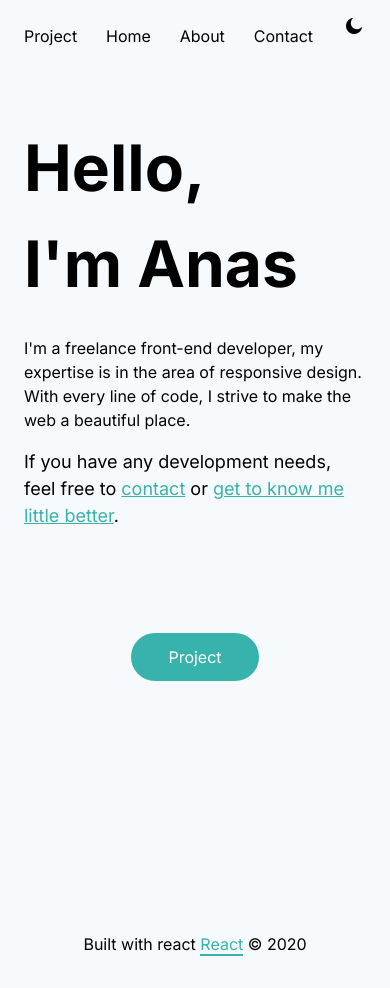
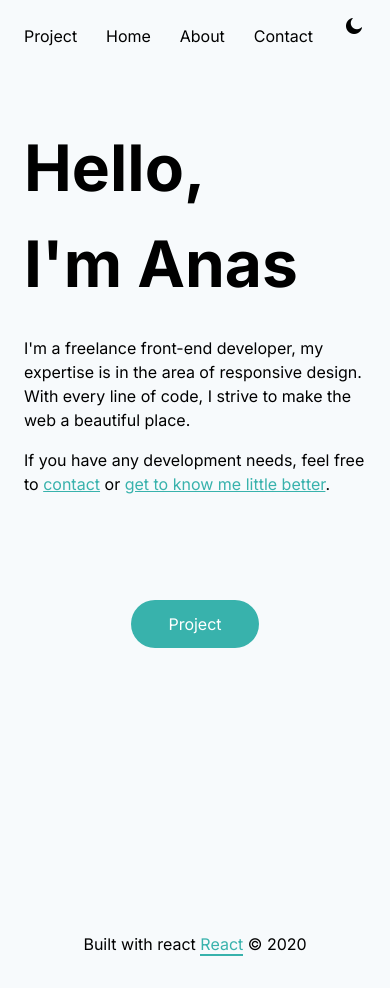
Before and after one commit to anas283/portfolio-site, a React (Create React App) app: page / in a window 390 px wide. Built offline with nearby package versions, Linux system fonts and the light colour scheme.

Commit message:
fix font size

```diff
--- a/src/components/home.js
+++ b/src/components/home.js
@@ -11,7 +11,7 @@ const Home = () => {
           responsive design. With every line of code, I strive to make the web a
           beautiful place.
         </p>
-        <p className="w-full font-normal text-lg mt-4 md:w-4/5 md:text-lg">
+        <p className="w-full font-normal mt-4 md:w-4/5 md:text-lg">
           If you have any development needs, feel free to{" "}
           <Link
             to="/contact"
```
